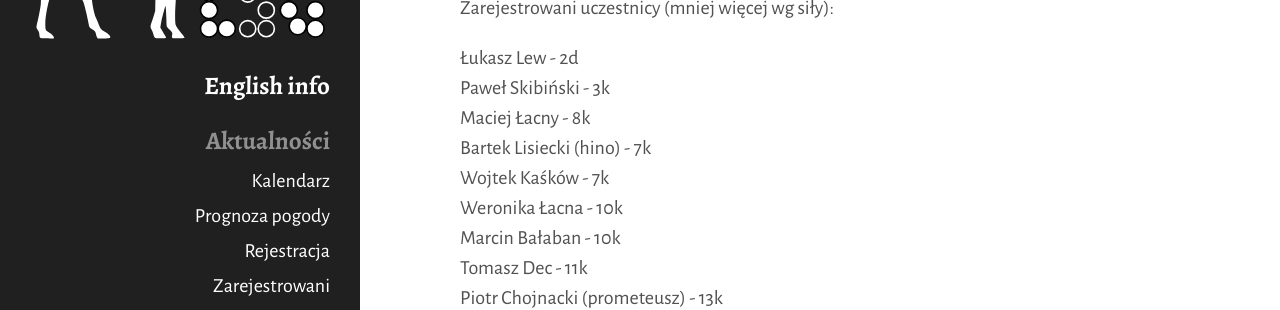
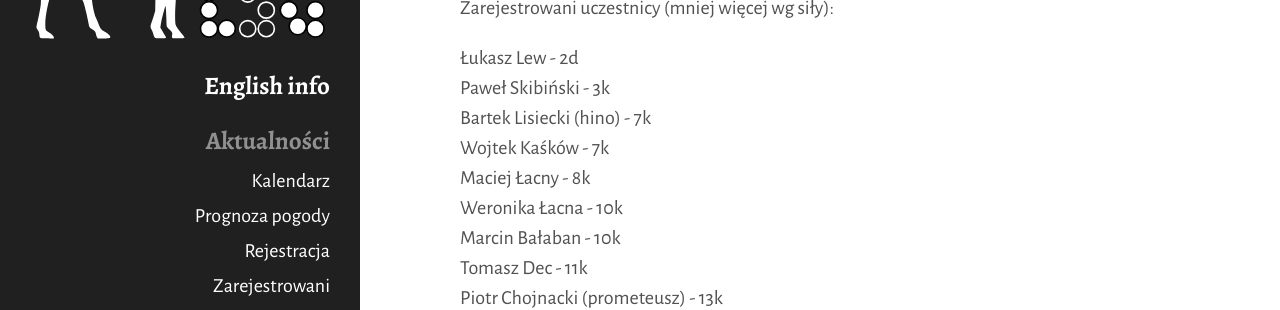
Before and after one commit to tasuki/lsg, a Jekyll site: the page built from zarejestrowani.md, in a window 1280 px wide. Shown: the part 187-497 px from the top of the page. Built offline with Jekyll 4.4.1, drawn with Linux system fonts in a browser that asks for light colours.

```diff
--- a/zarejestrowani.md
+++ b/zarejestrowani.md
@@ -13,9 +13,9 @@ Zarejestrowani uczestnicy (mniej więcej wg siły):
 
 Łukasz Lew - 2d <br>
 Paweł Skibiński - 3k <br>
-Maciej Łacny - 8k <br>
 Bartek Lisiecki (hino) - 7k <br>
 Wojtek Kaśków - 7k <br>
+Maciej Łacny - 8k <br>
 Weronika Łacna - 10k <br>
 Marcin Bałaban - 10k <br>
 Tomasz Dec - 11k <br>
```
